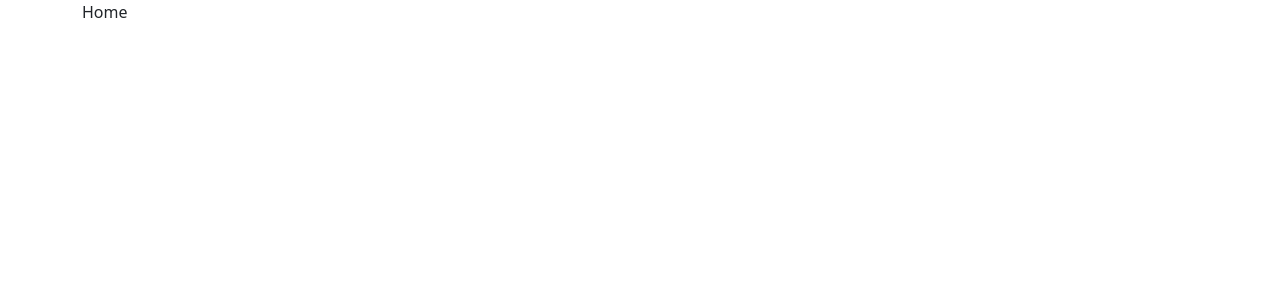
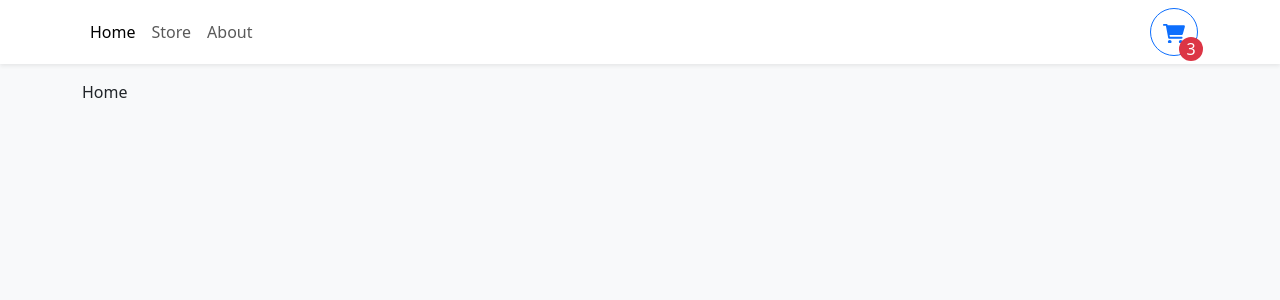
Before and after one commit to elizerdim/react-shopping-cart, a React (Vite) app: page / in a window 1280 px wide. Shown: the top 300 px of the page. Built offline with nearby package versions, Linux system fonts and the light colour scheme.

Commit message:
Add Navbar component

```diff
--- a/index.html
+++ b/index.html
@@ -6,7 +6,7 @@
     <meta name="viewport" content="width=device-width, initial-scale=1.0" />
     <title></title>
   </head>
-  <body>
+  <body class="bg-light">
     <div id="root"></div>
     <script type="module" src="/src/main.tsx"></script>
   </body>
--- a/src/App.tsx
+++ b/src/App.tsx
@@ -3,9 +3,12 @@
 import Home from "./pages/Home";
 import Store from "./pages/Store";
 import About from "./pages/About";
+import Navbar from "./components/Navbar";
 
 export default function App() {
   return (
+    <>
+      <Navbar />
       <Container className="mb-4">
         <Routes>
           <Route path="/" element={<Home />} />
@@ -13,5 +16,6 @@
           <Route path="/about" element={<About />} />
         </Routes>
       </Container>
+    </>
   );
 }
--- /dev/null
+++ b/src/components/Navbar.tsx
@@ -0,0 +1,50 @@
+import { Button, Container, Nav, Navbar as NavbarBs } from "react-bootstrap";
+import { NavLink } from "react-router-dom";
+
+export default function Navbar() {
+  return (
+    <NavbarBs sticky="top" className="bg-white shadow-sm mb-3">
+      <Container>
+        <Nav className="me-auto">
+          <Nav.Link to="/" as={NavLink}>
+            Home
+          </Nav.Link>
+          <Nav.Link to="/store" as={NavLink}>
+            Store
+          </Nav.Link>
+          <Nav.Link to="/about" as={NavLink}>
+            About
+          </Nav.Link>
+        </Nav>
+        <Button
+          style={{ width: "3em", height: "3em", position: "relative" }}
+          variant="outline-primary"
+          className="rounded-circle"
+          aria-label="View Shopping Cart"
+        >
+          <svg
+            xmlns="http://www.w3.org/2000/svg"
+            viewBox="0 0 576 512"
+            fill="currentColor"
+          >
+            <path d="M96 0C107.5 0 117.4 8.19 119.6 19.51L121.1 32H541.8C562.1 32 578.3 52.25 572.6 72.66L518.6 264.7C514.7 278.5 502.1 288 487.8 288H170.7L179.9 336H488C501.3 336 512 346.7 512 360C512 373.3 501.3 384 488 384H159.1C148.5 384 138.6 375.8 136.4 364.5L76.14 48H24C10.75 48 0 37.25 0 24C0 10.75 10.75 0 24 0H96zM128 464C128 437.5 149.5 416 176 416C202.5 416 224 437.5 224 464C224 490.5 202.5 512 176 512C149.5 512 128 490.5 128 464zM512 464C512 490.5 490.5 512 464 512C437.5 512 416 490.5 416 464C416 437.5 437.5 416 464 416C490.5 416 512 437.5 512 464z" />
+          </svg>
+          <div
+            className="rounded-circle bg-danger d-flex justify-content-center align-items-center"
+            style={{
+              color: "white",
+              width: "1.5rem",
+              height: "1.5rem",
+              position: "absolute",
+              bottom: 0,
+              right: 0,
+              transform: "translate(25%, 25%)"
+            }}
+          >
+            3
+          </div>
+        </Button>
+      </Container>
+    </NavbarBs>
+  );
+}
```
Also changed, not shown: 1 other file (tests, documents, lock files or other folders). Lines whose indentation alone changed are shown as unchanged.
